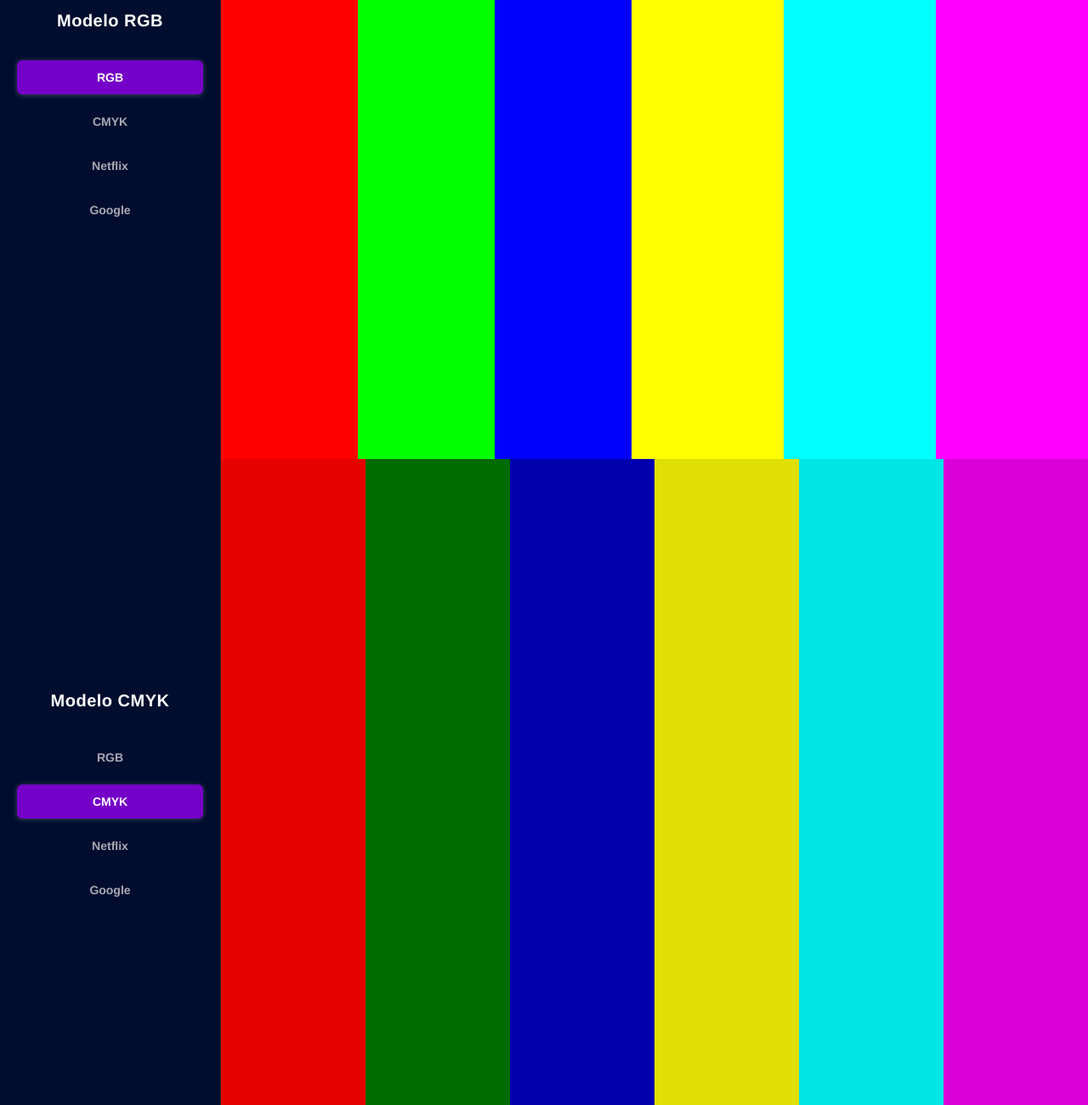
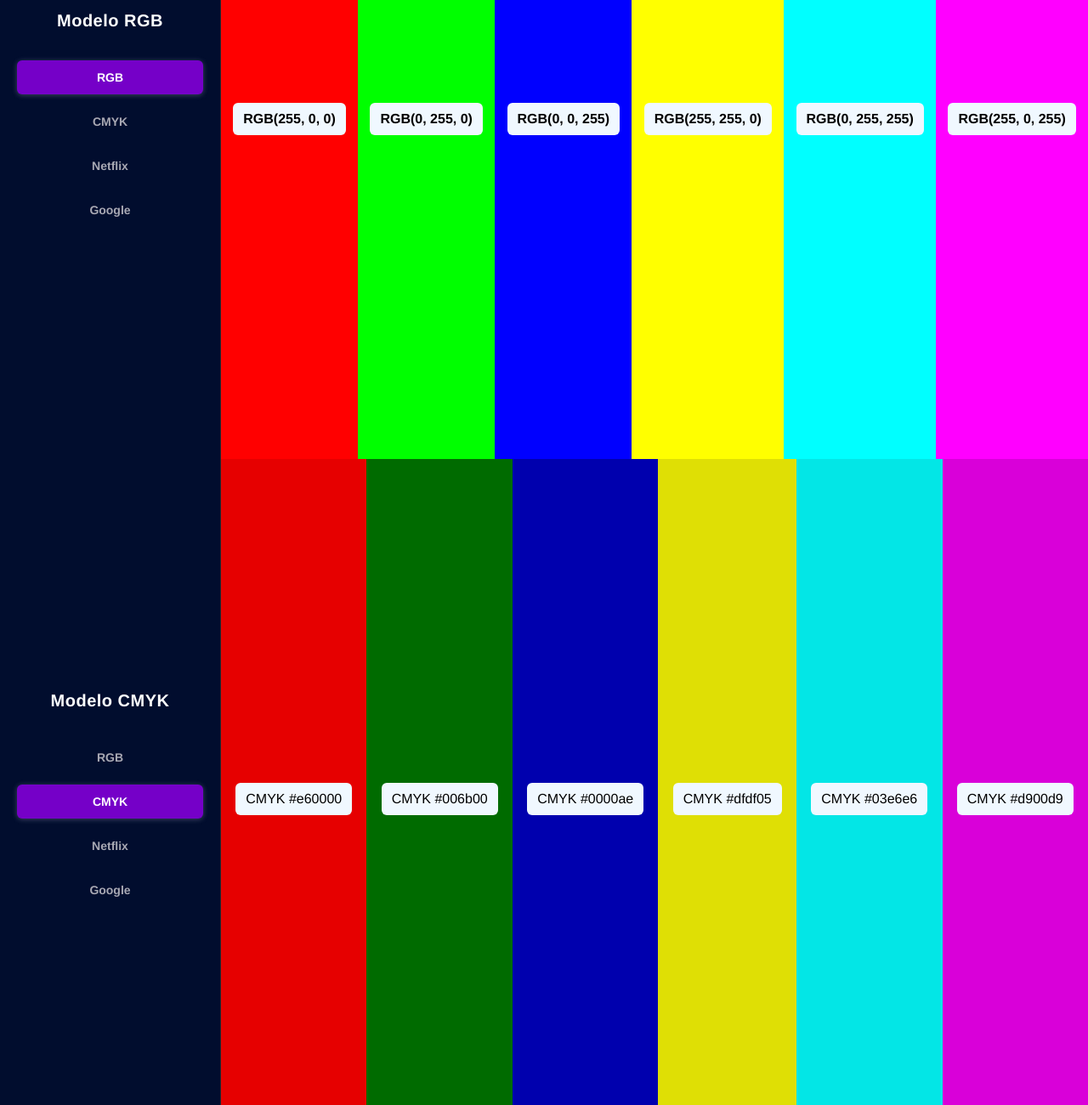
Before and after one commit to rafaela-camara/Display, a website: page Modo_Cores/modo_cores.html in a window 1280 px wide. Shown: the part 260-1560 px from the top of the page at 85% size. Drawn offline with Linux system fonts and the light colour scheme.

Commit message:
ADD:adicionar o ccodigo das cores na sua coluna

```diff
--- a/Modo_Cores/css/design_system.css
+++ b/Modo_Cores/css/design_system.css
@@ -7,6 +7,7 @@
     --ui-link-hover-bg: #3b3b45;
     --ui-link-active-bg: #7500c8;
     --ui-link-active-text: #ffffff;
+    --ui-color-text:#221F1F;
 
     /* Paleta do Sistema RGB */
     --color-rgb-1: rgb(255, 0, 0);
--- a/Modo_Cores/css/global.css
+++ b/Modo_Cores/css/global.css
@@ -69,12 +69,22 @@
 }
 
 .color-section__bar{
+    display: flex;
+    justify-content: center;
+    align-items: center;
     /* faz com que as 6 colunas se dividem igualmente o espaço restamte  */
     flex-grow: 1;
     height: 100%;
     /* efeito de transição suave */
     transition: tranform 0.25s ease;
 }
+
+.color-section__bar span{
+    background-color: aliceblue;
+    padding: 10px 12px;
+    border-radius: 6px;
+}
+
 
 .color-section__bar:hover{
     transform: scaleX(1.02);
--- a/Modo_Cores/modo_cores.html
+++ b/Modo_Cores/modo_cores.html
@@ -23,12 +23,12 @@
             </nav>
         </aside>
 
-        <div class="color-section__bar color-section__bar--rgb-1"><span>RGB(255, 0, 0)</span></div>
-        <div class="color-section__bar color-section__bar--rgb-2"><span>RGB(0, 255, 0)</span></div>
-        <div class="color-section__bar color-section__bar--rgb-3"><span>RGB(0, 0, 255)</span></div>
-        <div class="color-section__bar color-section__bar--rgb-4"><span>RGB(255, 255, 0)</span></div>
-        <div class="color-section__bar color-section__bar--rgb-5"><span>RGB(0, 255, 255)</span></div>
-        <div class="color-section__bar color-section__bar--rgb-6"><span>RGB(255, 0, 255)</span></div>
+        <div class="color-section__bar color-section__bar--rgb-1"><span><strong>RGB(255, 0, 0)</strong></span></div>
+        <div class="color-section__bar color-section__bar--rgb-2"><span><strong>RGB(0, 255, 0)</strong></span></div>
+        <div class="color-section__bar color-section__bar--rgb-3"><span><strong>RGB(0, 0, 255)</strong></span></div>
+        <div class="color-section__bar color-section__bar--rgb-4"><span><strong>RGB(255, 255, 0)</strong></span></div>
+        <div class="color-section__bar color-section__bar--rgb-5"><span><strong>RGB(0, 255, 255)</strong></span></div>
+        <div class="color-section__bar color-section__bar--rgb-6"><span><strong>RGB(255, 0, 255)</strong></span></div>
      </section>
 
 
@@ -42,12 +42,12 @@
                 <a href="#google" class="color-section__link">Google</a>
             </nav>
         </aside>
-        <div class="color-section__bar color-section__bar--cmyk-1"></div>
-        <div class="color-section__bar color-section__bar--cmyk-2"></div>
-        <div class="color-section__bar color-section__bar--cmyk-3"></div>
-        <div class="color-section__bar color-section__bar--cmyk-4"></div>
-        <div class="color-section__bar color-section__bar--cmyk-5"></div>
-        <div class="color-section__bar color-section__bar--cmyk-6"></div>
+        <div class="color-section__bar color-section__bar--cmyk-1"><span>CMYK #e60000</span></div>
+        <div class="color-section__bar color-section__bar--cmyk-2"><span>CMYK #006b00</span></div>
+        <div class="color-section__bar color-section__bar--cmyk-3"><span>CMYK #0000ae</span></div>
+        <div class="color-section__bar color-section__bar--cmyk-4"><span>CMYK #dfdf05</span></div>
+        <div class="color-section__bar color-section__bar--cmyk-5"><span>CMYK #03e6e6</span></div>
+        <div class="color-section__bar color-section__bar--cmyk-6"><span>CMYK #d900d9</span></div>
      </section>
 
      <section id="netflix" class="color-section">
```
